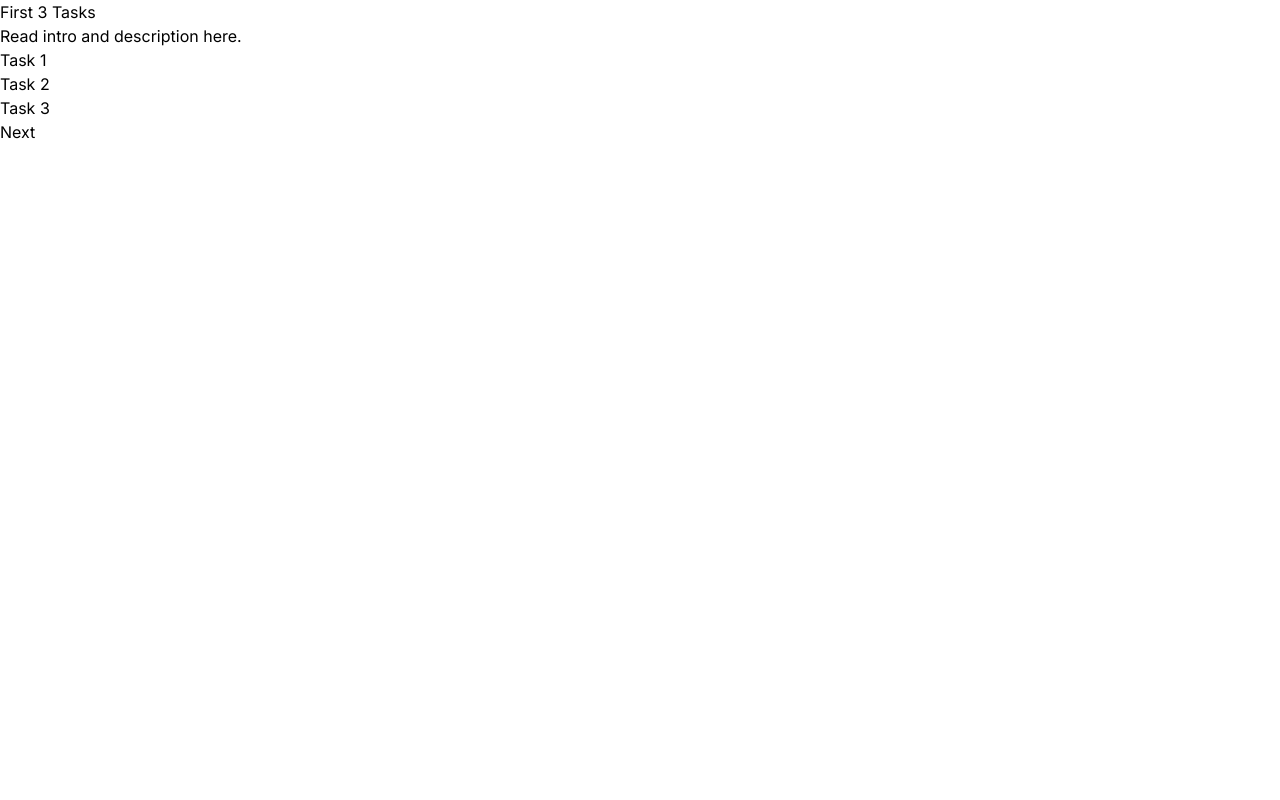
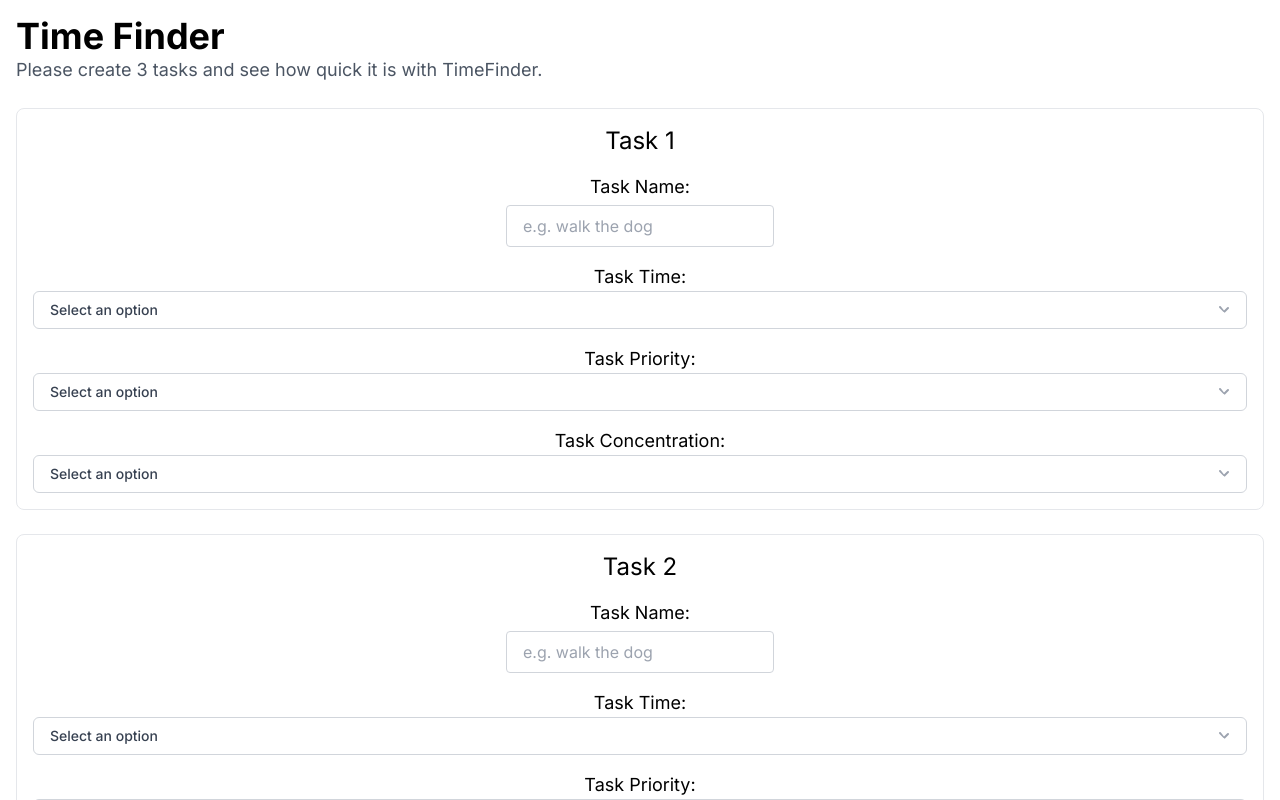
Before and after one commit to rayruenheck/TimeFinder-Frontend, a Next.js app: page /taskscreen in a window 1280 px wide. Shown: the top 800 px of the page. Built offline with nearby package versions, Linux system fonts and the light colour scheme.

Commit message:
merged everything from vite

```diff
--- /dev/null
+++ b/src/app/components/dropdown.tsx
@@ -0,0 +1,83 @@
+import { useState } from 'react';
+
+// Making Option generic, restricted to string or number
+interface Option<T extends string | number> {
+  value: T;
+  label: string;
+}
+
+interface DropdownProps<T extends string | number> {
+  id: string;
+  options: Option<T>[];
+  value: T | null;  // Adding value to the props interface
+  onChange: (value: T) => void;
+}
+
+function Dropdown<T extends string | number>({ id, options, onChange }: DropdownProps<T>) {
+  const [isOpen, setIsOpen] = useState(false);
+  const [selectedValue, setSelectedValue] = useState<T | null>(null);
+
+  const toggleDropdown = () => {
+    setIsOpen(!isOpen);
+  };
+
+  const handleSelectOption = (value: T) => {
+    onChange(value);
+    setSelectedValue(value);
+    setIsOpen(false);
+  };
+
+  const selectedLabel = options.find(option => option.value === selectedValue)?.label || 'Select an option';
+
+  return (
+    <div className="relative">
+      <button
+        type="button"
+        onClick={toggleDropdown}
+        className="inline-flex justify-between w-full px-4 py-2 text-sm font-medium text-gray-700 bg-white border border-gray-300 rounded-md hover:bg-gray-50 focus:outline-none focus:ring-2 focus:ring-indigo-500 focus:border-transparent"
+        aria-haspopup="listbox"
+        aria-expanded={isOpen}
+        aria-labelledby={id}
+      >
+        <span className="block truncate">{selectedLabel}</span>
+        <svg
+          className="-mr-1 ml-2 h-5 w-5 text-gray-400"
+          xmlns="http://www.w3.org/2000/svg"
+          viewBox="0 0 20 20"
+          fill="currentColor"
+          aria-hidden="true"
+        >
+          <path
+            fillRule="evenodd"
+            d="M10 12a1 1 0 01-.707-.293l-4-4a1 1 0 111.414-1.414L10 10.586l3.293-3.293a1 1 0 111.414 1.414l-4 4A1 1 0 0110 12z"
+            clipRule="evenodd"
+          />
+        </svg>
+      </button>
+      {isOpen && (
+        <ul
+          className="absolute z-10 w-full mt-1 bg-white shadow-lg max-h-56 rounded-md py-1 text-base ring-1 ring-black ring-opacity-5 overflow-auto focus:outline-none sm:text-sm"
+          tabIndex={-1}
+          role="listbox"
+          aria-labelledby={id}
+        >
+          {options.map((option) => (
+            <li
+              key={option.value.toString()} // Using toString() to ensure the key is a string
+              onClick={() => handleSelectOption(option.value)}
+              className="cursor-pointer select-none relative py-2 pl-3 pr-9"
+              role="option"
+              aria-selected={selectedValue === option.value}
+            >
+              <div className="flex items-center">
+                <span className="ml-3 block font-normal truncate">{option.label}</span>
+              </div>
+            </li>
+          ))}
+        </ul>
+      )}
+    </div>
+  );
+}
+
+export default Dropdown;
--- a/src/app/taskscreen/page.tsx
+++ b/src/app/taskscreen/page.tsx
@@ -1,57 +1,99 @@
-import React, { useState } from 'react';
-import { TaskFormProps, TaskCardProps } from '../components/interfaces';
+'use client'
+import React, { useState, ChangeEvent } from 'react';
+import Dropdown from '../components/dropdown'; // Import your Dropdown component
 
-const TaskForm: React.FC<TaskFormProps> = ({ taskId }) => {
-  const [taskName, setTaskName] = useState('');
+interface Task {
+  name: string;
+  time: string;
+  priority: string;
+  concentration: string;
+}
 
-  const handleTaskNameChange = (e: React.ChangeEvent<HTMLInputElement>) => {
-    setTaskName(e.target.value);
+export interface Option {
+  value: string;  // Ensure type consistency in your options and task model
+  label: string;
+}
+
+const TaskScreen: React.FC = () => {
+  const [tasks, setTasks] = useState<Task[]>([
+    { name: '', time: '', priority: '', concentration: '' },
+    { name: '', time: '', priority: '', concentration: '' },
+    { name: '', time: '', priority: '', concentration: '' }
+  ]);
+
+  const times: Option[] = [
+    { value: '15', label: '15 minutes' },
+    { value: '30', label: '30 minutes' },
+    { value: '45', label: '45 minutes' },
+    { value: '60', label: '1 hour' },
+    { value: '90', label: '1.5 hours' },
+    { value: '120', label: '2 hours' }
+  ];
+
+  // Function to handle task input change
+  const handleTaskInputChange = (index: number, field: keyof Task, value: string): void => {
+    setTasks(tasks.map((task, i) => (i === index ? { ...task, [field]: value } : task)));
   };
 
   return (
-    <div>
-      <h3>Task {taskId}</h3>
-      <input
-        type="text"
-        placeholder="Enter task name"
-        value={taskName}
-        onChange={handleTaskNameChange}
-      />
-      {/* Other form inputs */}
+    <div className="container mx-auto p-4">
+      <h1 className="text-4xl font-bold">Time Finder</h1>
+      <p className="text-lg text-gray-600 mb-4">Please create 3 tasks and see how quick it is with TimeFinder.</p>
+
+      {tasks.map((task, index) => (
+        <div key={index} className="mt-6 p-4 border rounded-lg">
+          <h2 className="text-2xl mb-4 text-center">Task {index + 1}</h2>
+          <div className="mb-4 text-center">
+            <label htmlFor={`taskName${index}`} className="block text-lg text-center">Task Name:</label>
+            <input
+              type="text"
+              id={`taskName${index}`}
+              value={task.name}
+              onChange={(e: ChangeEvent<HTMLInputElement>) => handleTaskInputChange(index, 'name', e.target.value)}
+              placeholder="e.g. walk the dog"
+              className="border border-gray-300 rounded px-4 py-2 mt-1 focus:outline-none focus:border-blue-500"
+            />
+          </div>
+          <div className="mb-4">
+            <label htmlFor={`taskTime${index}`} className="block text-lg text-center">Task Time:</label>
+            <Dropdown
+              id={`taskTime${index}`}
+              options={times}
+              value={task.time}
+              onChange={(value) => handleTaskInputChange(index, 'time', value)}
+            />
+          </div>
+          <div className="mb-4">
+            <label htmlFor={`taskPriority${index}`} className="block text-lg text-center">Task Priority:</label>
+            <Dropdown
+              id={`taskPriority${index}`}
+              options={[
+                { value: 'low', label: 'Low' },
+                { value: 'medium', label: 'Medium' },
+                { value: 'high', label: 'High' }
+              ]}
+              value={task.priority}
+              onChange={(value) => handleTaskInputChange(index, 'priority', value)}
+            />
+          </div>
+          <div>
+            <label htmlFor={`taskConcentration${index}`} className="block text-lg text-center">Task Concentration:</label>
+            <Dropdown
+              id={`taskConcentration${index}`}
+              options={[
+                { value: 'low', label: 'Low' },
+                { value: 'medium', label: 'Medium' },
+                { value: 'high', label: 'High' }
+              ]}
+              value={task.concentration}
+              onChange={(value) => handleTaskInputChange(index, 'concentration', value)}
+            />
+          </div>
+        </div>
+      ))}
+       <button className="bg-blue-500 hover:bg-blue-700 text-white font-bold py-2 px-4 rounded mt-4 block mx-auto">Next</button>
     </div>
   );
 };
 
-
-
-const TaskCard: React.FC<TaskCardProps> = ({ taskId, onClick }) => {
-  return (
-    <div onClick={() => onClick(taskId)}>
-      <p>Task {taskId}</p>
-    </div>
-  );
-};
-
-const TasksScreen: React.FC = () => {
-  const [selectedTask, setSelectedTask] = useState<number | null>(null);
-
-  const handleTaskClick = (taskId: number) => {
-    setSelectedTask(selectedTask === taskId ? null : taskId);
-  };
-
-  return (
-    <div>
-      <h2>First 3 Tasks</h2>
-      <p>Read intro and description here.</p>
-      <div>
-        <TaskCard taskId={1} onClick={handleTaskClick} />
-        <TaskCard taskId={2} onClick={handleTaskClick} />
-        <TaskCard taskId={3} onClick={handleTaskClick} />
-      </div>
-      <button disabled>Next</button>
-      {selectedTask && <TaskForm taskId={selectedTask} />}
-    </div>
-  );
-};
-
-export default TasksScreen;
+export default TaskScreen;
```
